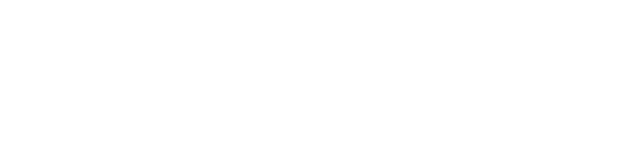
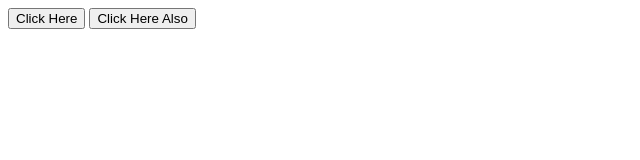
Before and after one commit to gage3121/event-listeners, a plain HTML site: page index.html in a window 1280 px wide. Shown: the whole page, without its empty margins (0-640 px from the left). Drawn offline with Linux system fonts and the light colour scheme.

Commit message:
practiced event listeners

```diff
--- a/index.html
+++ b/index.html
@@ -8,6 +8,11 @@
 </head>
 <body>
 
+<button id='main-btn'>Click Here</button>
+<button id='other-btn'>Click Here Also</button>
+
+<div id='container'></div>
+
     <script src="main.js"></script>
 </body>
 </html>
--- a/main.js
+++ b/main.js
@@ -1 +1,26 @@
-console.log('connected')
+//console.log('connected')
+
+const button = document.getElementById('main-btn')
+const container = document.getElementById('container');
+//button.addEventListener('click', (event) => {
+//    console.log(`You Clicked ${event.target.id}`);
+//    console.log(event);
+//})
+
+const whatIsTheId = (event) => {
+    console.log(`You clicked ${event.target.id}`);
+
+    if (event.target.id === 'main-btn') {
+        container.innerHTML = 'You clicked the main button';
+    } else {
+        container.innerHTML = "You clicked the other button";
+    }
+}
+
+button.addEventListener('click', whatIsTheId)
+
+// TARGET OTHER BUTTON
+
+const button2 = document.getElementById('other-btn')
+
+button2.addEventListener('click', whatIsTheId)
```
